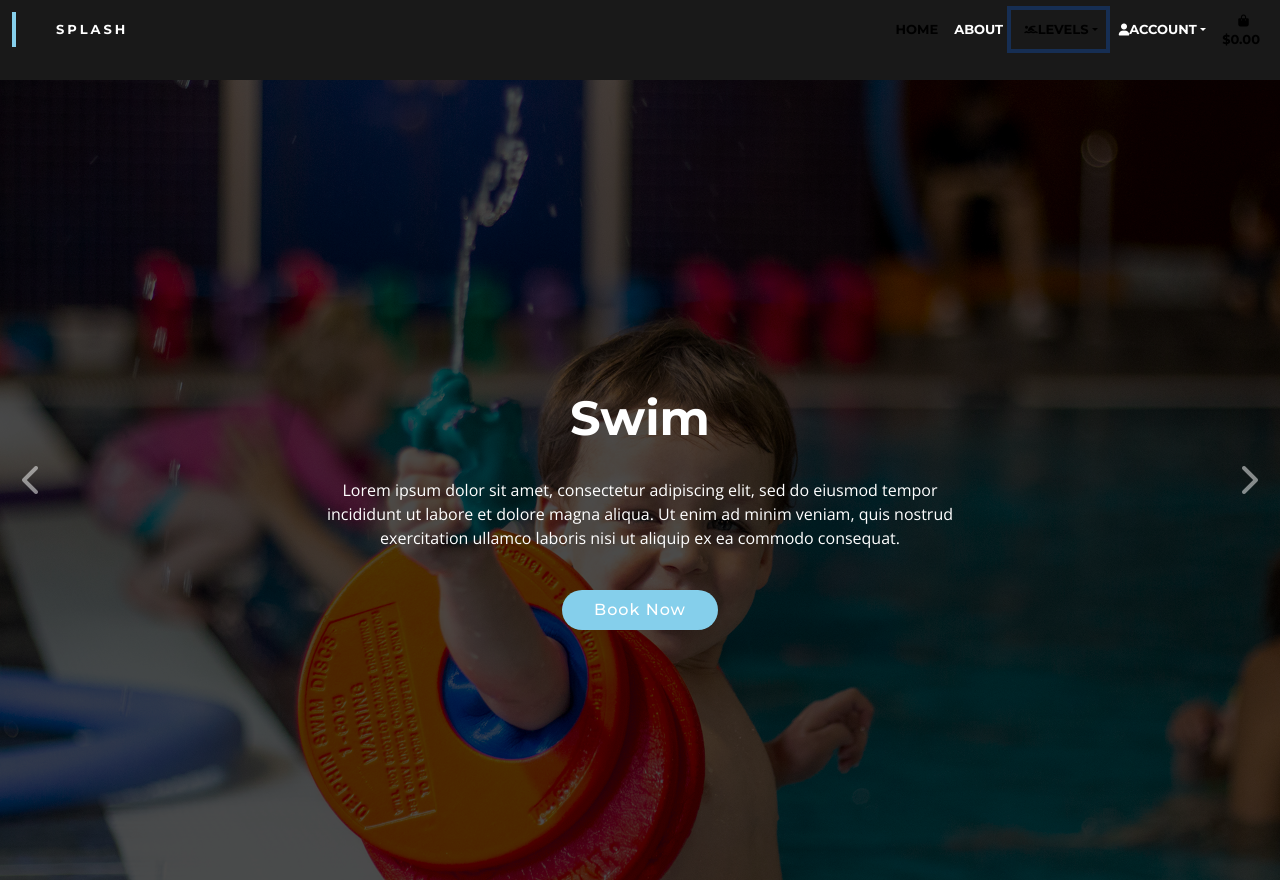
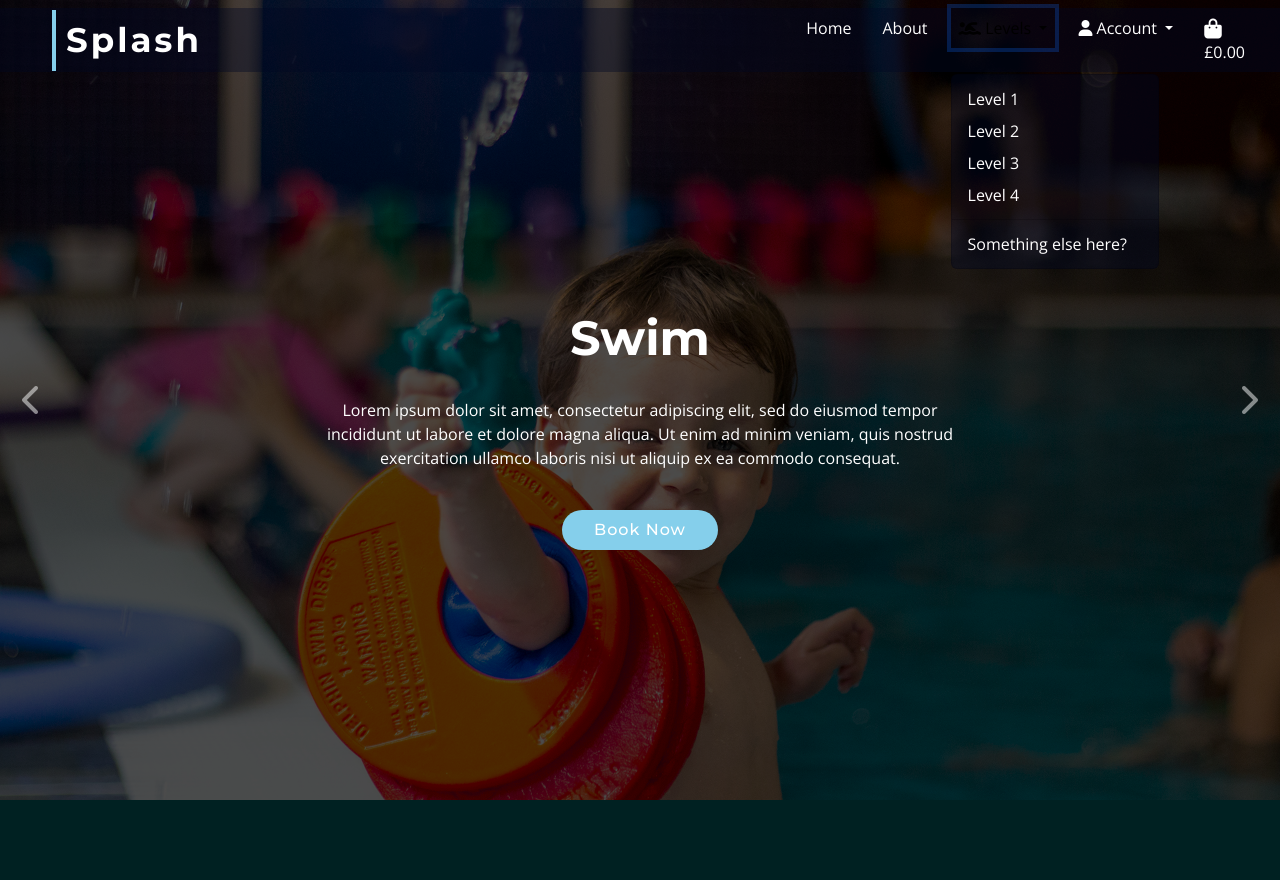
Before and after one commit to PhilEllis/Splash_Swim_School, a Django app: page / in a window 1280 px wide, after a click on "Levels". After the commit the page ends 800 px from the top, so only its background shows below. Run offline with Django 3.2, Linux system fonts and the light colour scheme; some libraries are stand-ins or nearby versions.

Commit message:
Feat!: Nav and Hero added

```diff
--- a/static/css/base.css
+++ b/static/css/base.css
@@ -39,8 +39,57 @@ body {
   }
 
   /*--------------------------------------------------------------
+  # Navigation Menu
+--------------------------------------------------------------*/
+.logo {
+  font-family: "Montserrat", sans-serif;
+  font-weight: 700;
+  font-size: 34px;
+  color: #fff;
+  letter-spacing: 3px;
+  padding-left: 10px;
+  margin-left: 40px;
+  border-left: 4px solid #85cfeb;
+}
+
+.logo:hover {
+  color: #fff;
+}
+
+.nav-item a {
+  margin-right: 15px;
+  color: #fff;
+}
+
+.nav-item a:hover {
+  color: #85cfeb;
+}
+
+.navbar-toggler {
+  border-color: #85cfeb;
+  border-width: 2px;
+}
+
+.navbar-toggler .navbar-toggler-icon {
+  color: #fff;
+}
+
+.nav-background {
+  background: rgba(2, 9, 36, 0.4);
+}
+
+.dropdown-menu {
+  background: rgba(2, 9, 36, 0.4);
+}
+
+#header {
+  transition: all 0.5s;
+  z-index: 997;
+  height: 80px;
+}
+  /*--------------------------------------------------------------
 # Header
---------------------------------------------------------------*/
+--------------------------------------------------------------
 #header {
     transition: all 0.5s;
     z-index: 997;
@@ -48,259 +97,12 @@ body {
     height: 80px;
   }
 
-  #header.header-transparent {
-    background: transparent;
-  }
 
   #header.header-scrolled {
     background: rgba(0, 0, 0, 0.9);
     height: 60px;
   }
 
-  #header .logo {
-    font-size: 34px;
-    margin: 0;
-    padding: 0;
-    font-family: "Montserrat", sans-serif;
-    font-weight: 700;
-    letter-spacing: 3px;
-    padding-left: 10px;
-    border-left: 4px solid #85cfeb;
-  }
-
-  #header .logo a {
-    color: #fff;
-  }
-
-  #header .logo img {
-    max-height: 40px;
-  }
-
-  @media (max-width: 992px) {
-    #header .logo {
-      font-size: 28px;
-    }
-  }
-
-  /*--------------------------------------------------------------
-# Navigation Menu
---------------------------------------------------------------*/
-/**
-* Desktop Navigation
-*/
-.navbar {
-    padding: 0;
-  }
-
-  .navbar ul {
-    margin: 0;
-    padding: 0;
-    display: flex;
-    list-style: none;
-    align-items: center;
-  }
-
-  .navbar li {
-    position: relative;
-  }
-
-  .navbar a,
-  .navbar a:focus {
-    display: flex;
-    align-items: center;
-    justify-content: space-between;
-    padding: 10px 0 10px 30px;
-    font-family: "Montserrat", sans-serif;
-    font-size: 13px;
-    font-weight: 600;
-    color: #fff;
-    white-space: nowrap;
-    text-transform: uppercase;
-    transition: 0.3s;
-  }
-
-  .navbar a i,
-  .navbar a:focus i {
-    font-size: 12px;
-    line-height: 0;
-    margin-left: 5px;
-  }
-
-  .navbar a:hover,
-  .navbar .active,
-  .navbar .active:focus,
-  .navbar li:hover>a {
-    color: #85cfeb;
-  }
-
-  .navbar .dropdown ul {
-    display: block;
-    position: absolute;
-    left: 14px;
-    top: calc(100% + 30px);
-    margin: 0;
-    padding: 10px 0;
-    z-index: 99;
-    opacity: 0;
-    visibility: hidden;
-    background: #fff;
-    box-shadow: 0px 0px 30px rgba(127, 137, 161, 0.25);
-    transition: 0.3s;
-  }
-
-  .navbar .dropdown ul li {
-    min-width: 200px;
-  }
-
-  .navbar .dropdown ul a {
-    padding: 10px 20px;
-    text-transform: none;
-    color: #666666;
-  }
-
-  .navbar .dropdown ul a i {
-    font-size: 12px;
-  }
-
-  .navbar .dropdown ul a:hover,
-  .navbar .dropdown ul .active:hover,
-  .navbar .dropdown ul li:hover>a {
-    color: #85cfeb;
-  }
-
-  .navbar .dropdown:hover>ul {
-    opacity: 1;
-    top: 100%;
-    visibility: visible;
-  }
-
-  .navbar .dropdown .dropdown ul {
-    top: 0;
-    left: calc(100% - 30px);
-    visibility: hidden;
-  }
-
-  .navbar .dropdown .dropdown:hover>ul {
-    opacity: 1;
-    top: 0;
-    left: 100%;
-    visibility: visible;
-  }
-
-  @media (max-width: 1366px) {
-    .navbar .dropdown .dropdown ul {
-      left: -90%;
-    }
-
-    .navbar .dropdown .dropdown:hover>ul {
-      left: -100%;
-    }
-  }
-
-  /**
-  * Mobile Navigation
-  */
-  .mobile-nav-toggle {
-    color: #fff;
-    font-size: 28px;
-    cursor: pointer;
-    display: none;
-    line-height: 0;
-    transition: 0.5s;
-  }
-
-  @media (max-width: 991px) {
-    .mobile-nav-toggle {
-      display: block;
-    }
-
-    .navbar ul {
-      display: none;
-    }
-  }
-
-  .navbar-mobile {
-    position: fixed;
-    overflow: hidden;
-    top: 0;
-    right: 0;
-    left: 0;
-    bottom: 0;
-    background: rgba(26, 26, 26, 0.9);
-    transition: 0.3s;
-    z-index: 999;
-  }
-
-  .navbar-mobile .mobile-nav-toggle {
-    position: absolute;
-    top: 15px;
-    right: 15px;
-  }
-
-  .navbar-mobile ul {
-    display: block;
-    position: absolute;
-    top: 55px;
-    right: 15px;
-    bottom: 15px;
-    left: 15px;
-    padding: 10px 0;
-    background-color: #fff;
-    overflow-y: auto;
-    transition: 0.3s;
-  }
-
-  .navbar-mobile a,
-  .navbar-mobile a:focus {
-    padding: 10px 20px;
-    font-size: 15px;
-    color: #333333;
-  }
-
-  .navbar-mobile a:hover,
-  .navbar-mobile .active,
-  .navbar-mobile li:hover>a {
-    color: #85cfeb;
-  }
-
-  .navbar-mobile .getstarted,
-  .navbar-mobile .getstarted:focus {
-    margin: 15px;
-  }
-
-  .navbar-mobile .dropdown ul {
-    position: static;
-    display: none;
-    margin: 10px 20px;
-    padding: 10px 0;
-    z-index: 99;
-    opacity: 1;
-    visibility: visible;
-    background: #fff;
-    box-shadow: 0px 0px 30px rgba(127, 137, 161, 0.25);
-  }
-
-  .navbar-mobile .dropdown ul li {
-    min-width: 200px;
-  }
-
-  .navbar-mobile .dropdown ul a {
-    padding: 10px 20px;
-  }
-
-  .navbar-mobile .dropdown ul a i {
-    font-size: 12px;
-  }
-
-  .navbar-mobile .dropdown ul a:hover,
-  .navbar-mobile .dropdown ul .active:hover,
-  .navbar-mobile .dropdown ul li:hover>a {
-    color: #85cfeb;
-  }
-
-  .navbar-mobile .dropdown>.dropdown-active {
-    display: block;
-  }
 
   /*--------------------------------------------------------------
   # Hero Section
--- a/templates/base.html
+++ b/templates/base.html
@@ -28,8 +28,6 @@
 
     {% block corejs %}
         <!-- Main Bootstrap JS File -->
-        <script src="https://cdn.jsdelivr.net/npm/jquery@3.5.1/dist/jquery.min.js" integrity="sha256-9/aliU8dGd2tb6OSsuzixeV4y/faTqgFtohetphbbj0=" crossorigin="anonymous"></script>
-        <script src="https://cdn.jsdelivr.net/npm/@popperjs/core@2.11.8/dist/umd/popper.min.js" integrity="sha384-I7E8VVD/ismYTF4hNIPjVp/Zjvgyol6VFvRkX/vR+Vc4jQkC+hVqc2pM8ODewa9r" crossorigin="anonymous"></script>
         <script src="https://cdn.jsdelivr.net/npm/bootstrap@5.3.0/dist/js/bootstrap.bundle.min.js" integrity="sha384-geWF76RCwLtnZ8qwWowPQNguL3RmwHVBC9FhGdlKrxdiJJigb/j/68SIy3Te4Bkz" crossorigin="anonymous"></script>
     {% endblock %}
 
@@ -39,7 +37,76 @@
     <title>Splash Swim School {% block extra_title %}{% endblock %}</title>
   </head>
   <body>
-    <header id="header">
+    <!-- ======= Header ======= -->
+  <header id="header" class="fixed-top">
+    <nav class="navbar navbar-expand-lg">
+      <div class="container-fluid nav-background">
+        <a class="navbar-brand logo" href="{% url 'home' %}">Splash</a>
+        <button class="navbar-toggler" type="button" data-bs-toggle="collapse" data-bs-target="#navbarNavDropdown" aria-controls="navbarNavDropdown" aria-expanded="false" aria-label="Toggle navigation">
+        <span class="navbar-toggler-icon"></span>
+        </button>
+        <div class="collapse navbar-collapse" id="navbarNavDropdown">
+          <ul class="navbar-nav ms-auto">
+            <li class="nav-item">
+              <a class="nav-link" href="{% url 'home' %}">Home</a>
+            </li>
+            <li class="nav-item">
+              <a class="nav-link scrollto" href="#about">About</a>
+            </li>
+            <li class="nav-item dropdown">
+              <a class="nav-link dropdown-toggle" href="#" role="button" data-bs-toggle="dropdown" aria-expanded="false">
+                <i class="fa-solid fa-person-swimming fa-lg"></i> Levels
+              </a>
+              <ul class="dropdown-menu">
+                <li><a class="dropdown-item" href="#">Level 1</a></li>
+                <li><a class="dropdown-item" href="#">Level 2</a></li>
+                <li><a class="dropdown-item" href="#">Level 3</a></li>
+                <li><a class="dropdown-item" href="#">Level 4</a></li>
+                <li><hr class="dropdown-divider"></li>
+                <li><a class="dropdown-item" href="#">Something else here?</a></li>
+              </ul>
+            </li>
+            <li class="nav-item dropdown">
+              <a class="nav-link dropdown-toggle" href="#" role="button" data-bs-toggle="dropdown" aria-expanded="false">
+              <i class="fa-solid fa-user"></i> Account
+              </a>
+              <ul class="dropdown-menu" aria-labelledby="user-options">
+                {% if request.user.is_authenticated %}
+                    {% if request.user.is_superuser %}
+                        <a href="" class="dropdown-item">Product Management</a>
+                    {% endif %}
+                    <a href="" class="dropdown-item">My Profile</a>
+                    <a href="{% url 'account_logout' %}" class="dropdown-item">Logout</a>
+                {% else %}
+                    <a href="{% url 'account_signup' %}" class="dropdown-item">Register</a>
+                    <a href="{% url 'account_login' %}" class="dropdown-item">Login</a>
+                {% endif %}
+              </ul>
+            </li>
+            <li class="nav-item total">
+              <a class="{% if grand_total %}text-info font-weight-bold{% else %}text-white{% endif %} nav-link" href="">
+                  <div>
+                      <div><i class="fas fa-shopping-bag fa-lg"></i></div>
+                      <p class="my-0">
+                          {% if grand_total %}
+                              ${{ grand_total|floatformat:2 }}
+                          {% else %}
+                              £0.00
+                          {% endif %}
+                      </p>
+                  </div>
+              </a>
+          </li>
+          </ul>
+        </div>
+      </div>
+    </nav>
+  </header>
+
+
+
+    <!-- Header working with non styling a white space
+    <header id="header" class="fixed-top ">
     <nav class="navbar navbar-expand-lg">
       <div class="container-fluid">
         <h1 class="logo"><a class="navbar-brand" href="{% url 'home' %}">Splash</a></h1>
@@ -105,71 +172,7 @@
     </nav>
   </header>
   <!-- End Header -->
-    <!-- ======= Header =======
-    <header id="header" class="fixed-top d-flex align-items-center header-transparent">
-      <div class="container-fluid">
-        <div class="row justify-content-center align-items-center">
-          <div class="col-xl-11 d-flex align-items-center justify-content-between">
-            <h1 class="logo"><a href="{% url 'home' %}">Splash</a></h1>
-            <nav id="navbar" class="navbar">
-              <ul>
-                <li><a class="nav-link scrollto active" href="{% url 'home' %}">Home</a></li>
-                <li><a class="nav-link scrollto" href="about.html">About</a></li>
-                <li class="nav-item dropdown"><a href="#"><span>Class Levels</span> <i class="fa-solid fa-chevron-down"></i></a>
-                  <ul>
-                    <li><a href="whosatsplash.html">Level 1</a></li>
-                    <li><a href="softplay.html">Level 2</a></li>
-                    <li><a href="cafe.html">Level 3</a></li>
-                    <li><a href="roomstohire.html">Level 4</a></li>
-                  </ul>
-                </li>
-                <li><a class="nav-link scrollto" href="contact.html">Account</a></li>
-              </ul>
-              <div class="col-12 col-lg-4 my-auto py-1 py-lg-0">
-                <ul class="list-inline list-unstyled text-center text-lg-right my-0">
-                    <li class="list-inline-item dropdown">
-                        <a class="text-black nav-link" href="#" id="user-options" data-toggle="dropdown" aria-haspopup="true" aria-expanded="false">
-                            <div class="text-center">
-                                <div><i class="fas fa-user fa-lg"></i></div>
-                                <p class="my-0">My Account</p>
-                            </div>
-                        </a>
-                        <div class="dropdown-menu border-0" aria-labelledby="user-options">
-                            {% if request.user.is_authenticated %}
-                                {% if request.user.is_superuser %}
-                                    <a href="" class="dropdown-item">Product Management</a>
-                                {% endif %}
-                                <a href="" class="dropdown-item">My Profile</a>
-                                <a href="{% url 'account_logout' %}" class="dropdown-item">Logout</a>
-                            {% else %}
-                                <a href="{% url 'account_signup' %}" class="dropdown-item">Register</a>
-                                <a href="{% url 'account_login' %}" class="dropdown-item">Login</a>
-                            {% endif %}
-                        </div>
-                    </li>
-                    <li class="list-inline-item">
-                        <a class="{% if grand_total %}text-info font-weight-bold{% else %}text-black{% endif %} nav-link" href="">
-                            <div class="text-center">
-                                <div><i class="fas fa-shopping-bag fa-lg"></i></div>
-                                <p class="my-0">
-                                    {% if grand_total %}
-                                        ${{ grand_total|floatformat:2 }}
-                                    {% else %}
-                                        $0.00
-                                    {% endif %}
-                                </p>
-                            </div>
-                        </a>
-                    </li>
-                </ul>
-            </div>
-              <i class="bi bi-list mobile-nav-toggle"></i>
-            </nav><!-- .navbar
-          </div>
-        </div>
-      </div>
-    </header>
-    <!-- End Header -->
+
     {% if messages %}
         <div class="message-container"></div>
     {% endif %}
```
